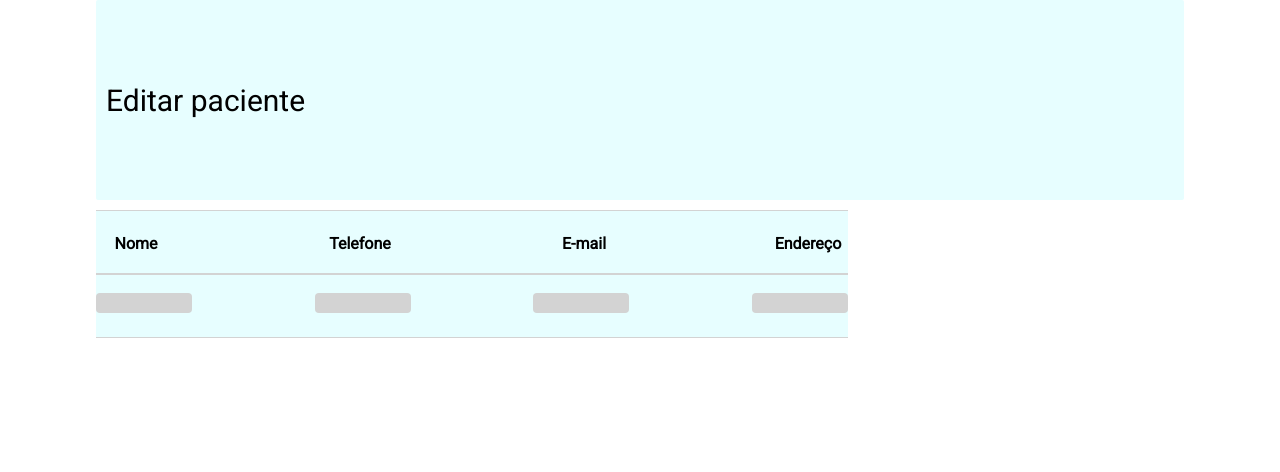
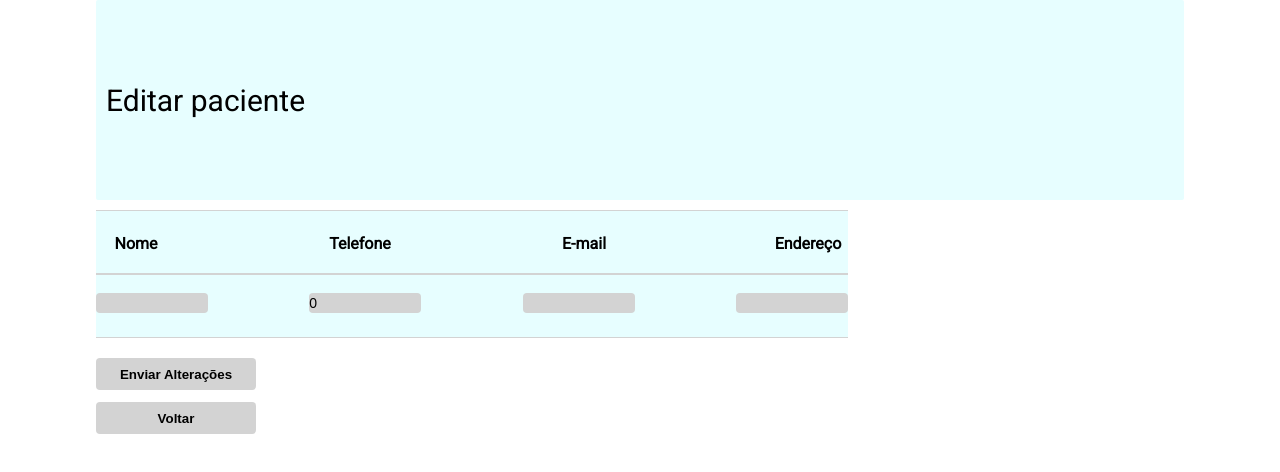
Before and after one commit to IcaroRangel/node-react-pacientes, a React (Create React App) app in the folder frontend/: page /updateUser/1 in a window 1280 px wide. Shown: the top 472 px of the page. Built offline with nearby package versions, Linux system fonts and the light colour scheme; no server answers.

Commit message:
complete update-user

```diff
--- a/frontend/src/components/Section/styles.ts
+++ b/frontend/src/components/Section/styles.ts
@@ -2,7 +2,6 @@ import styled from "styled-components";
 
 export const Container = styled.section`
   margin-left: 6rem;
-
   div {
     background: #e7feff;
     display: flex;
@@ -35,12 +34,18 @@ export const Container = styled.section`
     align-items: center;
   }
   input {
+    font-size: 14px;
     display: flex;
     justify-content: center;
     align-items: center;
-    width: 6rem;
+    width: 7rem;
     border-radius: 4px;
     height: 20px;
     background: #d3d3d3;
   }
+  form {
+    button {
+      margin-top: 20px;
+    }
+  }
 `;
--- a/frontend/src/pages/CreateUser/index.tsx
+++ b/frontend/src/pages/CreateUser/index.tsx
@@ -49,8 +49,8 @@ const CreateUser = () => {
         <Form />
         <Section>
           {users.map((user) => (
-            <>
-              <div key={user.id}>
+            <section key={user.id}>
+              <div>
                 <h4>Nome</h4>
                 <h4>Telefone</h4>
                 <h4>E-mail</h4>
@@ -70,7 +70,7 @@ const CreateUser = () => {
                   Remover paciente
                 </Button>
               </span>
-            </>
+            </section>
           ))}
         </Section>
       </div>
--- a/frontend/src/pages/UpdateUser/index.tsx
+++ b/frontend/src/pages/UpdateUser/index.tsx
@@ -1,9 +1,15 @@
-import React from "react";
-import { useRouteMatch } from "react-router";
+import axios from "axios";
+import React, { FormEvent } from "react";
+import { Link, useHistory, useRouteMatch } from "react-router-dom";
+import Button from "../../components/Button";
 import Header from "../../components/Header";
 import Section from "../../components/Section";
+import { Container } from "./styles";
 import api from "../../services/api";
-import { Container } from "./styles";
+
+interface RouteParams {
+  id: string;
+}
 
 interface UserProps {
   id: number;
@@ -13,30 +19,41 @@ interface UserProps {
   address: string;
 }
 
-interface RouteParams {
-  id: string;
-}
-
 const UpdateUser = () => {
-  const { params } = useRouteMatch<RouteParams>();
   const [name, setName] = React.useState("");
   const [telephone, setTelephone] = React.useState(0);
   const [email, setEmail] = React.useState("");
   const [address, setAddress] = React.useState("");
+  const { params } = useRouteMatch<RouteParams>();
+
+  const history = useHistory();
 
   const loadUser = React.useCallback(async () => {
-    const response: any = { name, telephone, email, address };
-    const loadResponse = await api.get<UserProps>(`${params.id}`, response);
-    const userValue = loadResponse.data;
+    const userResponse = await api.get<UserProps>(`/${params.id}`);
+    const userValue = userResponse.data;
     setName(userValue.name);
     setTelephone(userValue.telephone);
     setEmail(userValue.email);
     setAddress(userValue.address);
-  }, [address, email, name, params.id, telephone]);
+  }, [params.id]);
 
   React.useEffect(() => {
     loadUser();
   }, [loadUser]);
+
+  const updateUser = React.useCallback(
+    async (e: FormEvent) => {
+      e.preventDefault();
+      try {
+        const response = { name, telephone, email, address };
+        await api.put(`/${params.id}`, response);
+        history.goBack();
+      } catch (err) {
+        console.log(err);
+      }
+    },
+    [address, email, history, name, params.id, telephone]
+  );
 
   return (
     <Container>
@@ -52,20 +69,48 @@ const UpdateUser = () => {
           <h4>E-mail</h4>
           <h4>Endereço</h4>
         </div>
+        <form onSubmit={updateUser}>
           <div>
             <span>
-            <input required type="text" />
+              <input
+                required
+                type="text"
+                value={name}
+                onChange={(e: any) => setName(e.target.value)}
+              />
             </span>
             <span>
-            <input required type="text" />
+              <input
+                required
+                type="text"
+                value={telephone}
+                onChange={(e: any) => setTelephone(e.target.value)}
+              />
             </span>
             <span>
-            <input required type="text" />
+              <input
+                required
+                type="text"
+                value={email}
+                onChange={(e: any) => setEmail(e.target.value)}
+              />
             </span>
             <span>
-            <input required type="text" />
+              <input
+                required
+                type="text"
+                value={address}
+                onChange={(e: any) => setAddress(e.target.value)}
+              />
             </span>
           </div>
+          <Button>Enviar Alterações</Button>
+        </form>
+        <span>
+          <Link to="/">
+            <Button>Voltar</Button>
+          </Link>
+        </span>
       </Section>
     </Container>
   );
```
Lines whose indentation alone changed are shown as unchanged.
